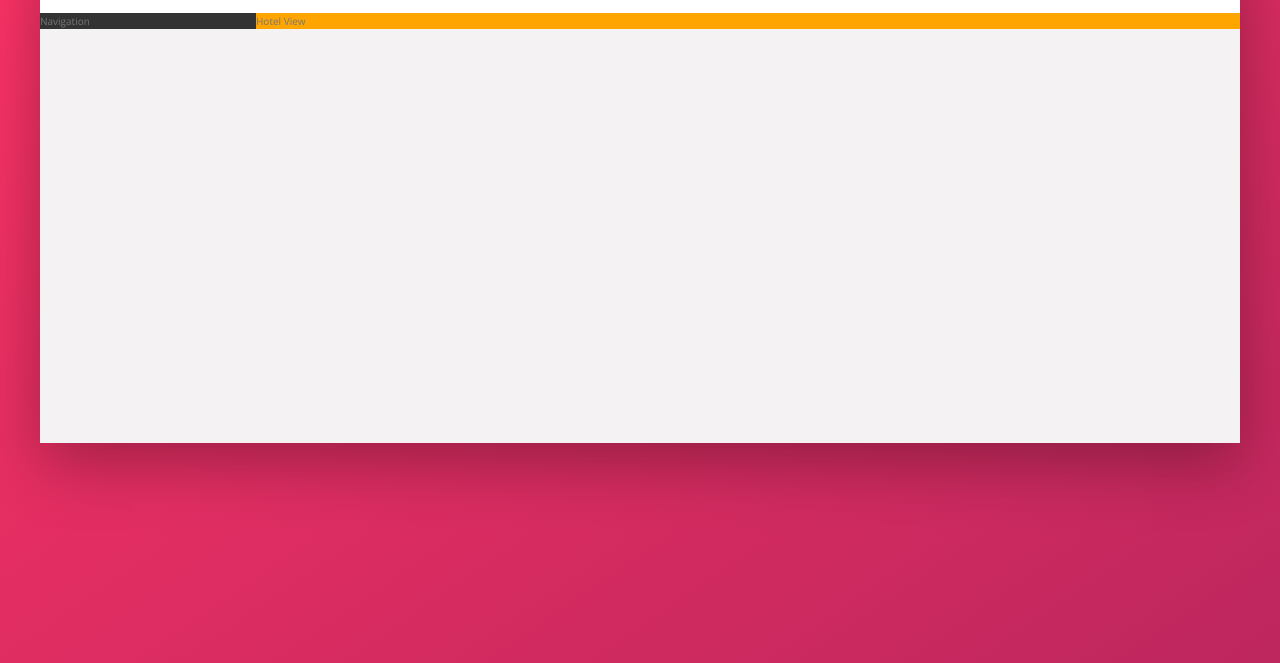
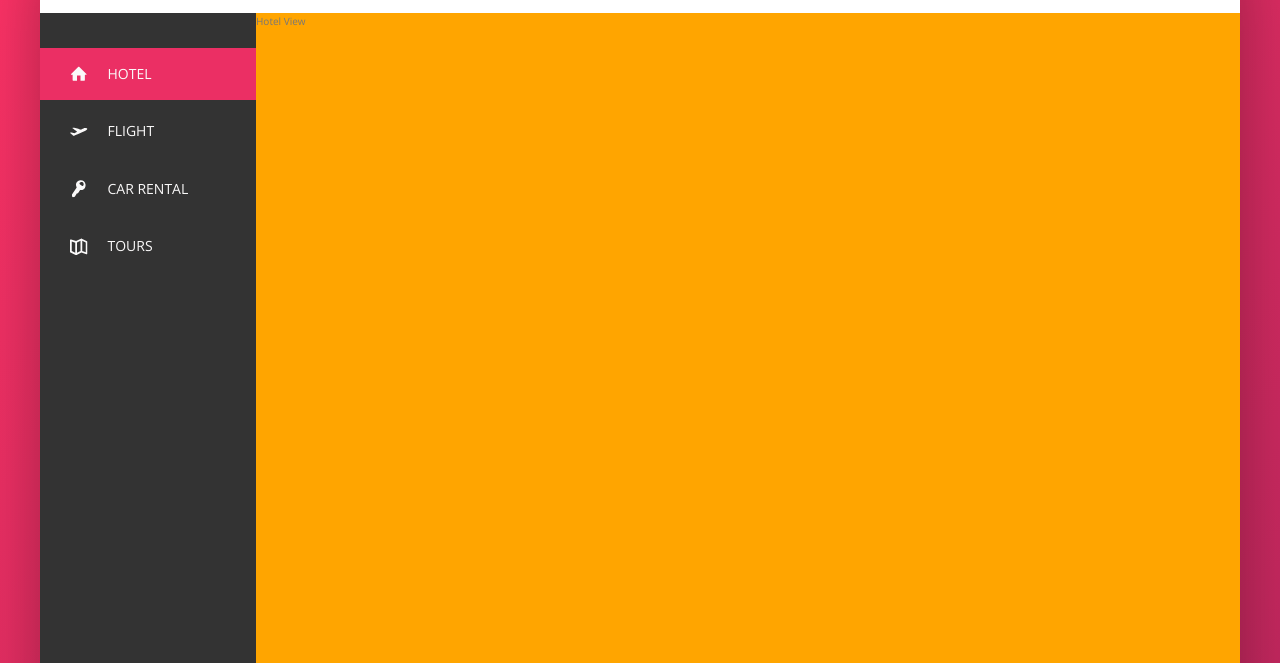
Before and after one commit to aliyolalan/trillo, a website: page index.html in a window 1280 px wide. Shown: the part 137-800 px from the top of the page. Drawn offline with nearby package versions, Linux system fonts and the light colour scheme.

Commit message:
Building the navigation section is completed.

```diff
--- a/index.html
+++ b/index.html
@@ -49,8 +49,49 @@
         </header>
         <div class="content">
             <nav class="sidebar">
-                Navigation
+                <ul class="side-nav">
+                    <li class="side-nav__item side-nav__item--active">
+                        <a href="#" class="side-nav__link">
+                            <svg class="side-nav__icon">
+                                <use xlink:href="img/sprite.svg#icon-home"></use>
+                            </svg>
+                            <span>Hotel</span>
+                        </a>
+                    </li>
+
+                    <li class="side-nav__item">
+                        <a href="#" class="side-nav__link">
+                            <svg class="side-nav__icon">
+                                <use xlink:href="img/sprite.svg#icon-aircraft-take-off"></use>
+                            </svg>
+                            <span>Flight</span>
+                        </a>
+                    </li>
+
+                    <li class="side-nav__item">
+                        <a href="#" class="side-nav__link">
+                            <svg class="side-nav__icon">
+                                <use xlink:href="img/sprite.svg#icon-key"></use>
+                            </svg>
+                            <span>Car rental</span>
+                        </a>
+                    </li>
+
+                    <li class="side-nav__item">
+                        <a href="#" class="side-nav__link">
+                            <svg class="side-nav__icon">
+                                <use xlink:href="img/sprite.svg#icon-map"></use>
+                            </svg>
+                            <span>Tours</span>
+                        </a>
+                    </li>
+                </ul>
+
+                <div class="legal">
+                    &copy; 2021 by trillo, All rights reserved.
+                </div>
             </nav>
+
             <main class="hotel-view">
                 Hotel View
             </main>
--- a/sass/_components.scss
+++ b/sass/_components.scss
@@ -111,3 +111,73 @@
     margin-right: 1rem;
   }
 }
+
+//*****SIDE NAVIGATION*****//
+.side-nav {
+  font-size: 1.4rem;
+  list-style: none;
+  margin-top: 3.5rem;
+
+  &__item {
+    position: relative;
+
+    &:not(:last-child) {
+      margin-bottom: .5rem;
+    }
+  }
+
+  &__item::before {
+    content: "";
+    position: absolute;
+    top: 0;
+    left: 0;
+    height: 100%;
+    width: 3px;
+    background-color: var(--color-primary);
+    transform: scaleY(0);
+    transition:
+      transform .2s,
+      width .4s cubic-bezier(1, 0, 0, 1) .2s,
+      background-color .1s;
+  }
+
+  &__item:hover::before,
+  &__item--active::before {
+    transform: scaleY(1);
+    width: 100%;
+  }
+
+  &__item:active::before {
+    background-color: var(--color-grey-light-1);
+  }
+
+  &__link:link,
+  &__link:visited {
+    color: var(--color-grey-light-1);
+    text-decoration: none;
+    text-transform: uppercase;
+    display: block;
+    padding: 1.5rem 3rem;
+    position: relative;
+    z-index: 10;
+
+    display: flex;
+    align-items: center;
+
+  }
+
+  &__icon {
+    width: 1.75rem;
+    height: 1.75rem;
+    margin-right: 2rem;
+    fill: currentColor;
+  }
+}
+
+//*****LEGAL TEXT*****//
+.legal {
+  font-size: 1.2rem;
+  color: var(--color-grey-light-4);
+  text-align: center;
+  padding: 2.5rem;
+}
--- a/sass/_layout.scss
+++ b/sass/_layout.scss
@@ -25,11 +25,18 @@
   background-color: var(--color-grey-dark-1);
 
   flex: 0 0 18%;
+
+  display: flex;
+  flex-direction: column;
+  justify-content: space-between;
 }
 
 .hotel-view {
   background-color: var(--color-white);
+
+  //TEST
   background-color: orange;
+  height: 80rem;
 
   flex: 1;
 }
```
Also changed, not shown: css/style.css.
